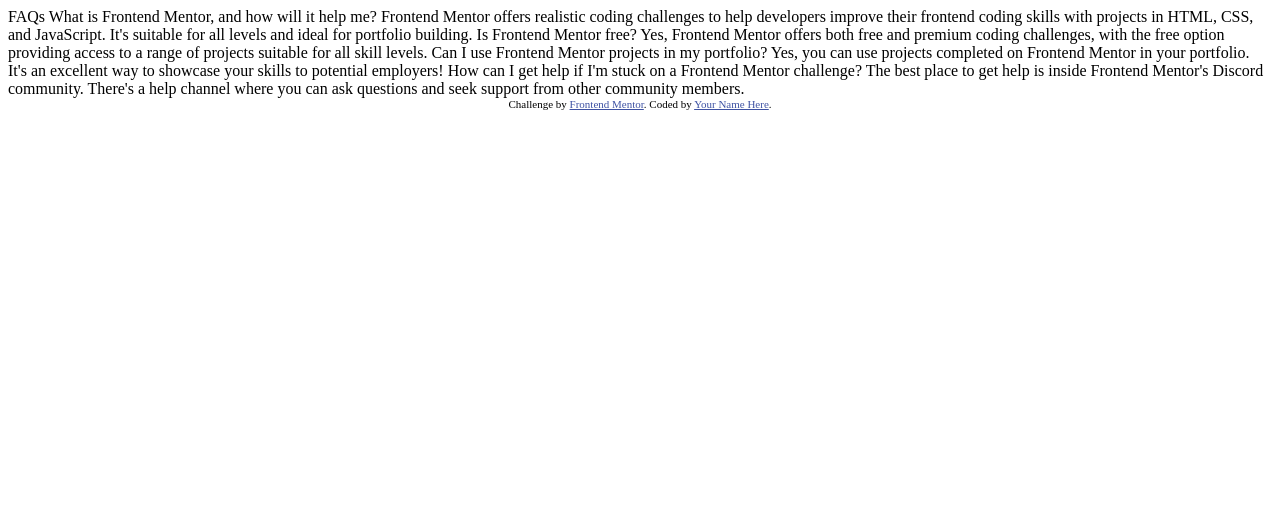
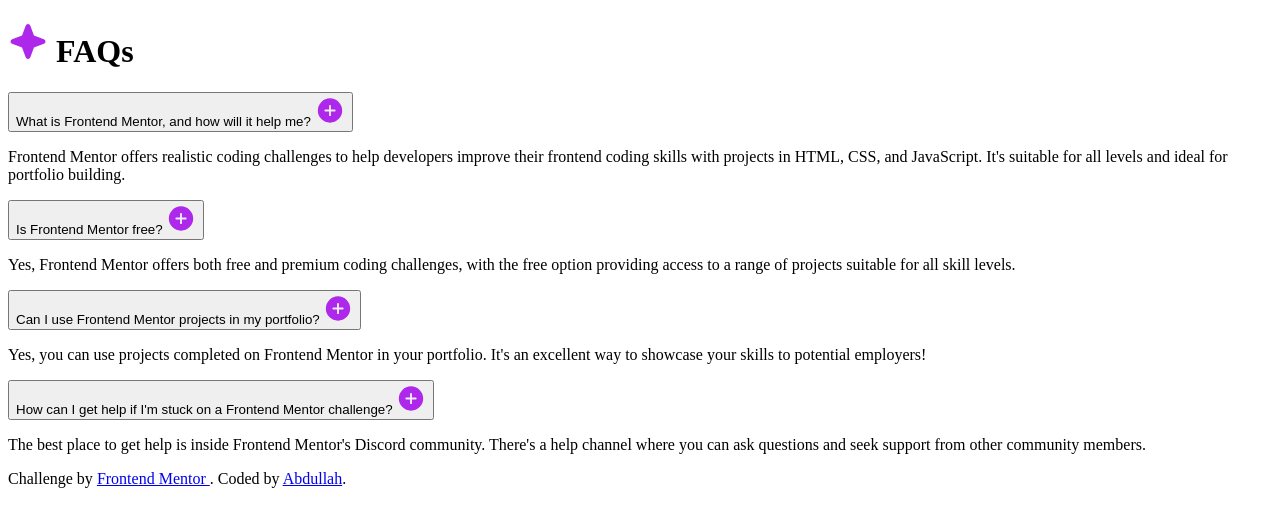
Before and after one commit to Ayyubiy90/faq, a plain HTML site: page index.html in a window 1280 px wide. Drawn offline with Linux system fonts and the light colour scheme.

Commit message:
Added a main container for the FAQ accordion. Title with the star icon. Four accordion items, each with a header button and content div. Appropriate ARIA attributes for accessebility. Footer with attribution. Created styles.css Created script.js Add their path to the home page (index.html).

```diff
--- a/index.html
+++ b/index.html
@@ -1,48 +1,124 @@
 <!DOCTYPE html>
 <html lang="en">
+
   <head>
+
     <meta charset="UTF-8">
-  <meta name="viewport" content="width=device-width, initial-scale=1.0"> <!-- displays site properly based on user's device -->
+    <meta name="viewport" content="width=device-width, initial-scale=1.0">
+
+    <title>FAQ Accordion</title>
 
     <link rel="icon" type="image/png" sizes="32x32" href="./assets/images/favicon-32x32.png">
+    <link rel="preconnect" href="https://fonts.googleapis.com">
+    <link rel="preconnect" href="https://fonts.gstatic.com" crossorigin>
+    <link href="https://fonts.googleapis.com/css2?family=Work+Sans:wght@400;600;700&display=swap" rel="stylesheet">
+    <link rel="stylesheet" href="styles.css">
 
-  <title>Frontend Mentor | FAQ accordion</title>
+  </head>
 
-  <!-- Feel free to remove these styles or customise in your own stylesheet 👍 -->
-  <style>
-    .attribution { font-size: 11px; text-align: center; }
-    .attribution a { color: hsl(228, 45%, 44%); }
-  </style>
-</head>
   <body>
 
+    <main class="faq-container">
+
+      <h1 class="faq-title">
+        <img src="./assets/images/icon-star.svg" alt="Star icon" class="faq-icon">
         FAQs
+      </h1>
 
+      <div class="accordion">
+
+        <div class="accordion-item">
+
+          <button class="accordion-header" aria-expanded="true">
+
+            <span class="accordion-title">
               What is Frontend Mentor, and how will it help me?
+            </span>
 
-  Frontend Mentor offers realistic coding challenges to help developers improve their
-  frontend coding skills with projects in HTML, CSS, and JavaScript. It's suitable for
-  all levels and ideal for portfolio building.
+            <img src="./assets/images/icon-plus.svg" alt="Expand" class="accordion-icon">
 
-  Is Frontend Mentor free?
+          </button>
 
-  Yes, Frontend Mentor offers both free and premium coding challenges, with the free
-  option providing access to a range of projects suitable for all skill levels.
+          <div class="accordion-content">
+            <p>
+              Frontend Mentor offers realistic coding challenges to help developers improve their frontend coding skills
+              with projects in HTML, CSS, and JavaScript. It's suitable for all levels and ideal for portfolio building.
+            </p>
+          </div>
 
+        </div>
+
+        <div class="accordion-item">
+
+          <button class="accordion-header" aria-expanded="false">
+            <span class="accordion-title">Is Frontend Mentor free?</span>
+            <img src="./assets/images/icon-plus.svg" alt="Expand" class="accordion-icon">
+          </button>
+
+          <div class="accordion-content">
+            <p>
+              Yes, Frontend Mentor offers both free and premium coding challenges, with the free option providing access
+              to a range of projects suitable for all skill levels.
+            </p>
+          </div>
+
+        </div>
+
+        <div class="accordion-item">
+
+          <button class="accordion-header" aria-expanded="false">
+
+            <span class="accordion-title">
               Can I use Frontend Mentor projects in my portfolio?
+            </span>
 
-  Yes, you can use projects completed on Frontend Mentor in your portfolio. It's an excellent
-  way to showcase your skills to potential employers!
+            <img src="./assets/images/icon-plus.svg" alt="Expand" class="accordion-icon">
 
+          </button>
+
+          <div class="accordion-content">
+            <p>
+              Yes, you can use projects completed on Frontend Mentor in your portfolio. It's an excellent way to showcase
+              your skills to potential employers!
+            </p>
+          </div>
+
+        </div>
+
+        <div class="accordion-item">
+
+          <button class="accordion-header" aria-expanded="false">
+
+            <span class="accordion-title">
               How can I get help if I'm stuck on a Frontend Mentor challenge?
+            </span>
 
-  The best place to get help is inside Frontend Mentor's Discord community. There's a help
-  channel where you can ask questions and seek support from other community members.
+            <img src="./assets/images/icon-plus.svg" alt="Expand" class="accordion-icon">
 
+          </button>
 
-  <div class="attribution">
-    Challenge by <a href="https://www.frontendmentor.io?ref=challenge" target="_blank">Frontend Mentor</a>.
-    Coded by <a href="#">Your Name Here</a>.
+          <div class="accordion-content">
+            <p>
+              The best place to get help is inside Frontend Mentor's Discord community. There's a help channel where you
+              can ask questions and seek support from other community members.
+            </p>
           </div>
+
+        </div>
+
+      </div>
+
+    </main>
+
+    <footer class="attribution">
+      Challenge by
+      <a href="https://www.frontendmentor.io?ref=challenge" target="_blank">
+        Frontend Mentor
+      </a>. Coded by <a href="https:/github.com/Ayyubiy90">Abdullah</a>.
+    </footer>
+
+    <script src="script.js"></script>
+
   </body>
+
 </html>
```
Also changed, not shown: script.js (added), styles.css (added). Lines whose indentation alone changed are shown as unchanged.
